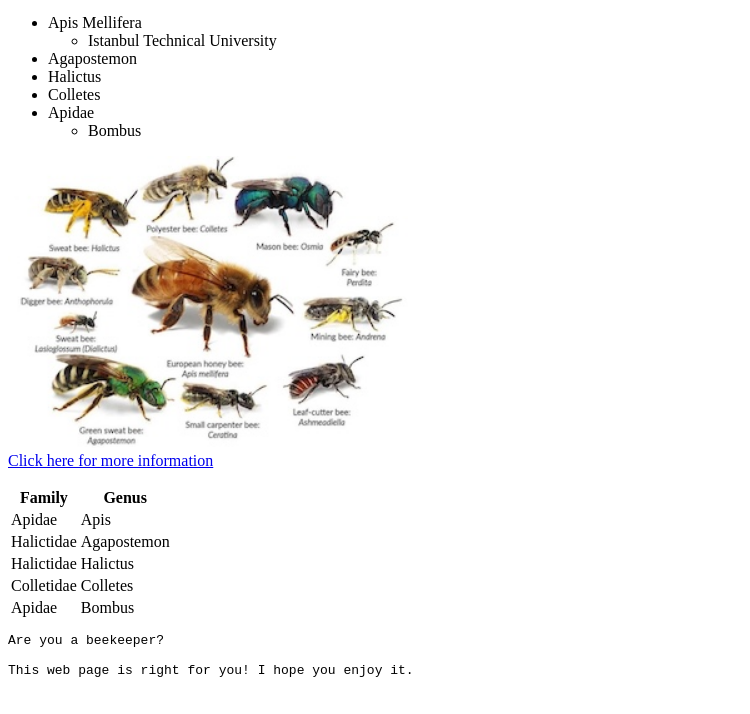
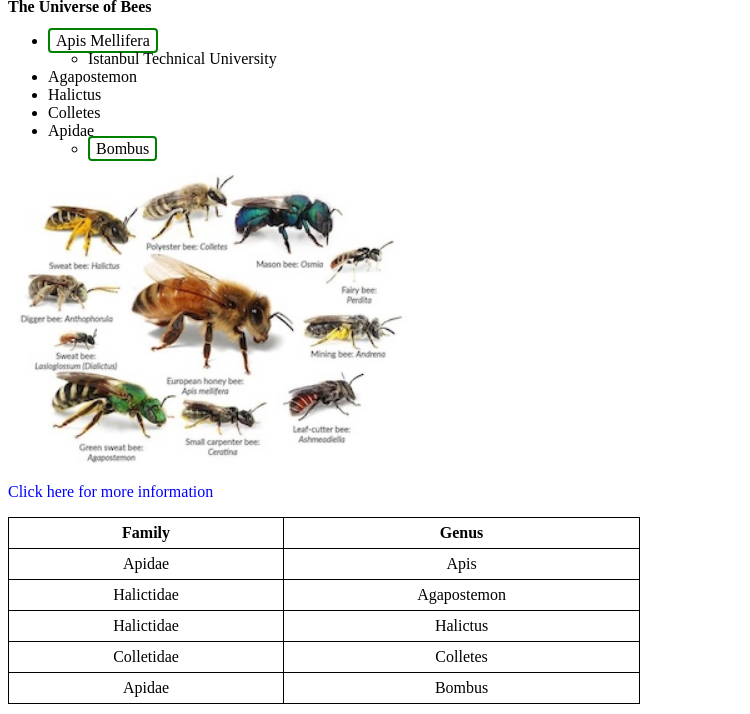
Before and after one commit to itu-itis25-tuncery24/css, a plain HTML site: page index.html in a window 1280 px wide. Shown: the part 442-1156 px from the top of the page, without its empty margins (0-750 px from the left). Drawn offline with Linux system fonts and the light colour scheme.

Commit message:
Update index.html

```diff
--- a/index.html
+++ b/index.html
@@ -4,7 +4,7 @@
     <meta charset="UTF-8">
     <title>My Web Page</title>
 
-
+    <link rel="stylesheet" href="16_11_2025.css">
 </head>
 <body>
 
```
